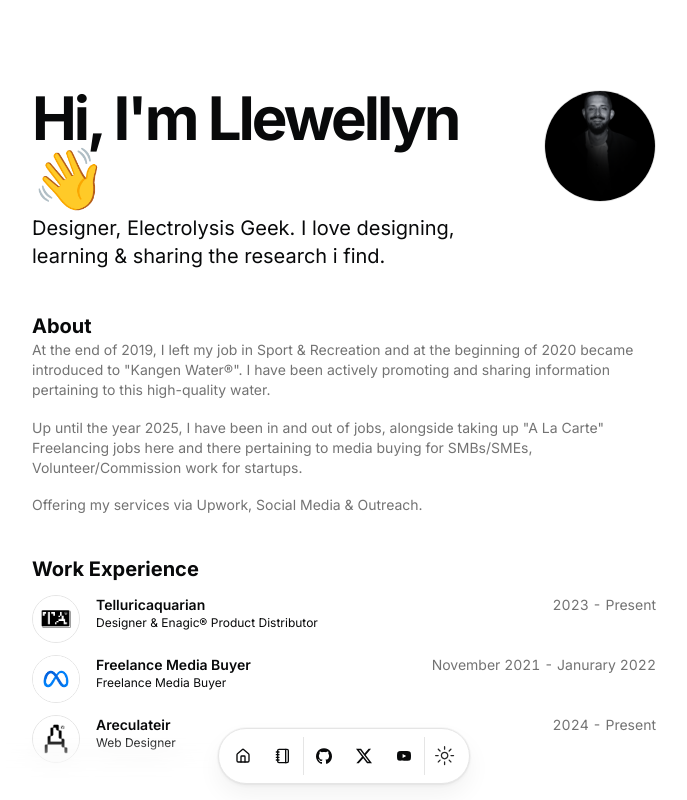
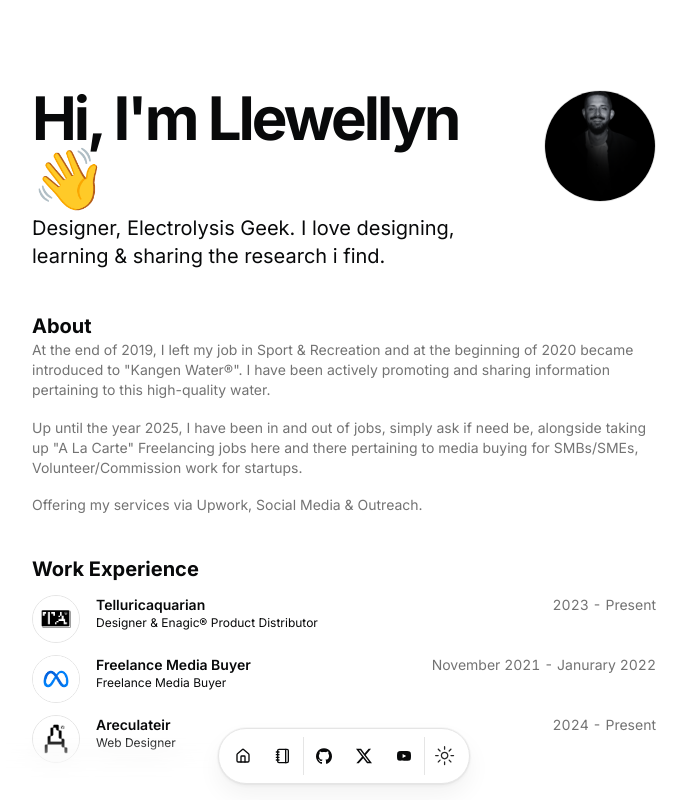
Before and after one commit to telluricaquarian/newportfolio, a Next.js app: page / in a window 1280 px wide. Shown: the top 800 px of the page, without its empty margins (296-983 px from the left). Built offline with nearby package versions, Linux system fonts and the light colour scheme.

Commit message:
Updated portfolio content

```diff
--- a/src/data/resume.tsx
+++ b/src/data/resume.tsx
@@ -9,7 +9,7 @@ export const DATA = {
   locationLink: "https://www.google.com/maps/place/sydney",
   description:
     "Designer, Electrolysis Geek. I love designing, learning & sharing the research i find.",
-    summary: `At the end of 2019, I left my job in Sport & Recreation and at the beginning of 2020 became introduced to "Kangen Water®". I have been actively promoting and sharing information pertaining to this high-quality water.\n\nUp until the year 2025, I have been in and out of jobs, alongside taking up "A La Carte" Freelancing jobs here and there pertaining to media buying for SMBs/SMEs, Volunteer/Commission work for startups.\n\nOffering my services via Upwork, Social Media & Outreach.`,
+    summary: `At the end of 2019, I left my job in Sport & Recreation and at the beginning of 2020 became introduced to "Kangen Water®". I have been actively promoting and sharing information pertaining to this high-quality water.\n\nUp until the year 2025, I have been in and out of jobs, simply ask if need be, alongside taking up "A La Carte" Freelancing jobs here and there pertaining to media buying for SMBs/SMEs, Volunteer/Commission work for startups.\n\nOffering my services via Upwork, Social Media & Outreach.`,
   avatarUrl: "/me.png",
   skills: [
     "Figma",
```
